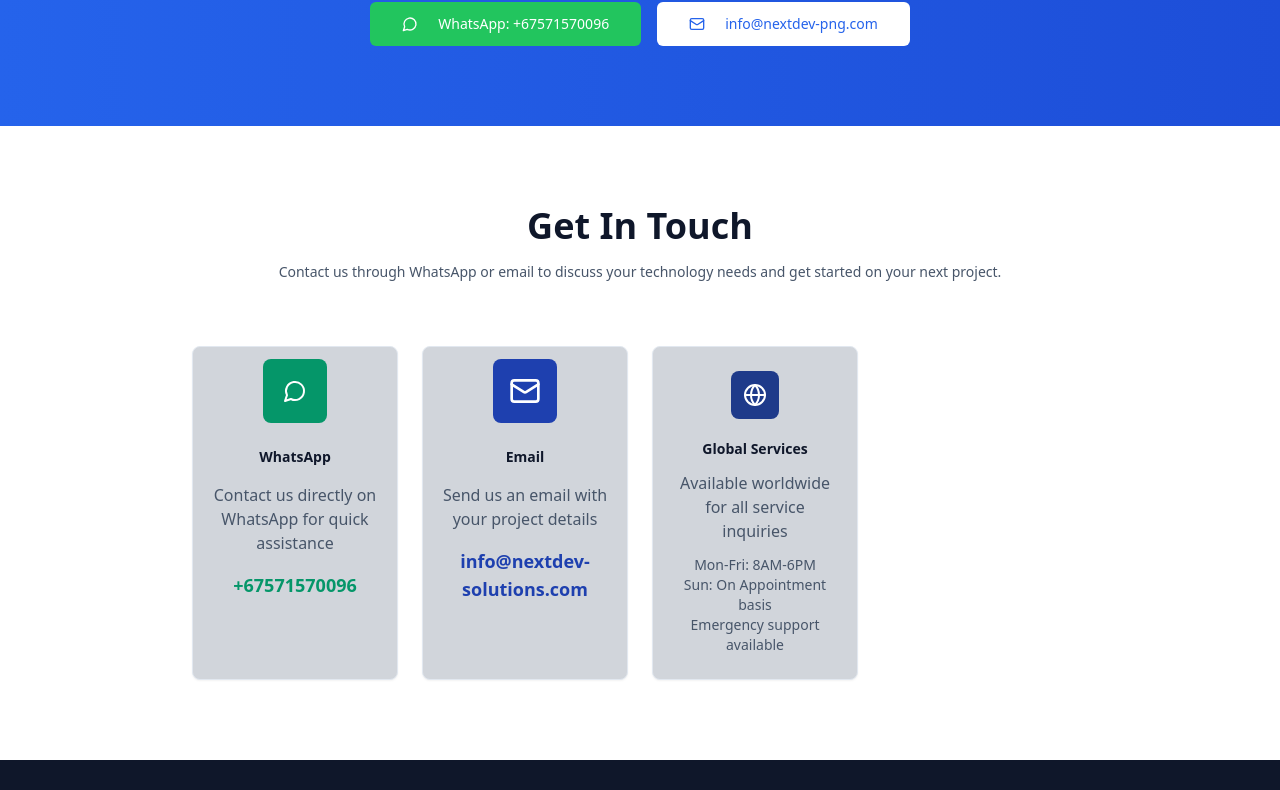
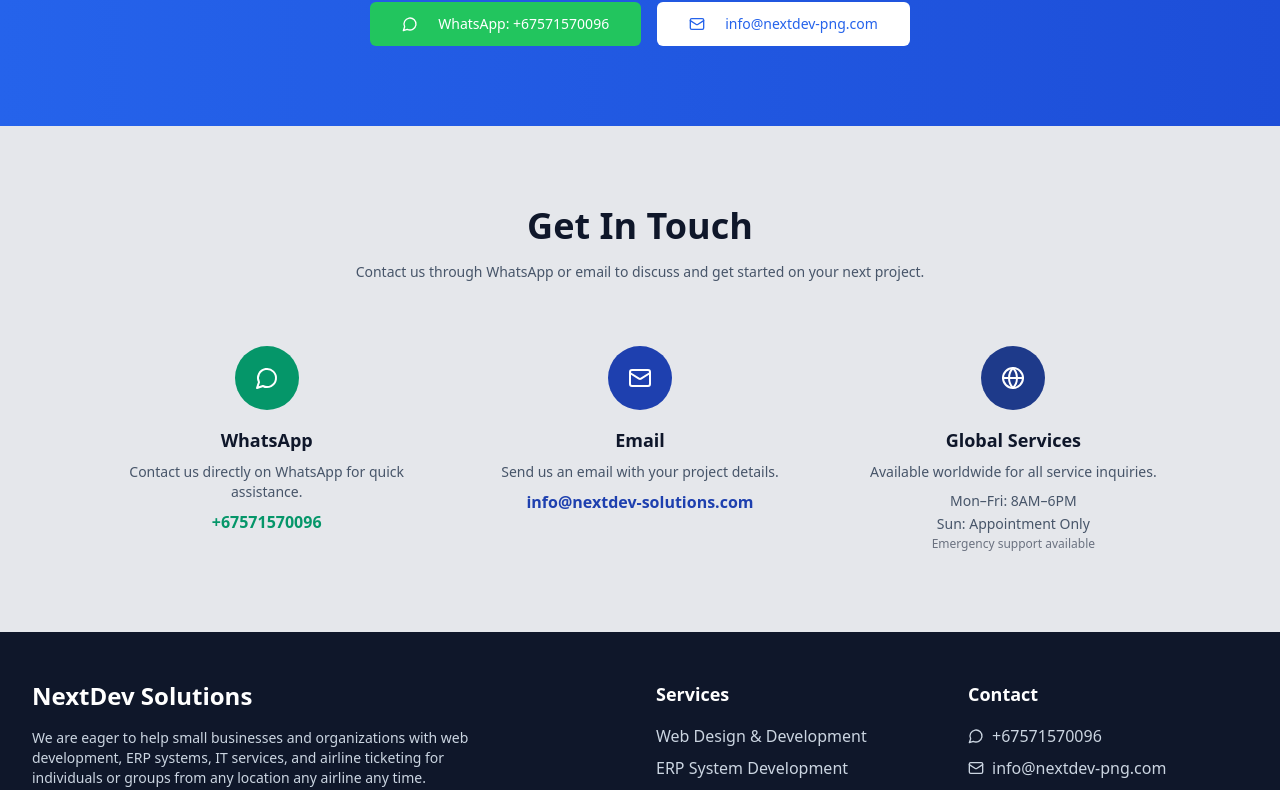
Before and after one commit to Nextgen-Support/nextgen-web, a React (Vite) app in the folder client/: page / in a window 1280 px wide. Shown: the part 3557-4347 px from the top of the page. Built offline with nearby package versions, Linux system fonts and the light colour scheme.

Commit message:
modified contacts and news

```diff
--- a/client/src/components/contact-section.tsx
+++ b/client/src/components/contact-section.tsx
@@ -1,66 +1,70 @@
-import { Card, CardContent } from "@/components/ui/card";
 import { MessageCircle, Mail, Globe } from "lucide-react";
 
 export default function ContactSection() {
   return (
-    <section id="contact" className="py-20 bg-white">
-      <div className="max-w-7xl mx-auto px-4 sm:px-6 lg:px-8">
+    <section id="contact" className="py-20 bg-gray-200">
+      <div className="max-w-6xl mx-auto px-4 sm:px-6 lg:px-8">
+        {/* Title and Intro */}
         <div className="text-center mb-16">
           <h2 className="text-3xl md:text-4xl font-bold text-nextdev-slate-900 mb-4">Get In Touch</h2>
-          <p className="text-sm text-nextdev-slate-600 max-w-3xl mx-auto">
-            Contact us through WhatsApp or email to discuss your technology needs and get started on your next project.
+          <p className="text-sm text-nextdev-slate-600 max-w-2xl mx-auto">
+            Contact us through WhatsApp or email to discuss and get started on your next project.
           </p>
         </div>
 
-        <div className="grid grid-cols-2 gap-4 md:grid-cols-4 md:gap-6 max-w-4xl mx-auto">
-          <Card className="bg-gray-300">
-            <CardContent className="p-3 text-center">
-              <div className="bg-nextdev-accent rounded-lg p-4 w-16 h-16 mx-auto mb-6 flex items-center justify-center">
+        {/* Contact Options */}
+        <div className="grid gap-8 md:grid-cols-3">
+          {/* WhatsApp */}
+          <div className="flex flex-col items-center text-center">
+            <div className="bg-nextdev-accent rounded-full p-4 w-16 h-16 flex items-center justify-center mb-4">
               <MessageCircle className="text-white h-6 w-6" />
             </div>
-              <h3 className="text-sm font-semibold text-nextdev-slate-900 mb-4">WhatsApp</h3>
-              <p className="text-nextdev-slate-600 mb-4">Contact us directly on WhatsApp for quick assistance</p>
+            <h3 className="text-lg font-semibold text-nextdev-slate-900 mb-2">WhatsApp</h3>
+            <p className="text-nextdev-slate-600 mb-2 text-sm">
+              Contact us directly on WhatsApp for quick assistance.
+            </p>
             <a
               href="https://wa.me/67571570096"
               target="_blank"
               rel="noopener noreferrer"
-                className="text-nextdev-accent hover:text-green-600 transition-colors font-semibold text-lg"
+              className="text-nextdev-accent hover:text-green-600 font-semibold text-base transition-colors"
             >
               +67571570096
             </a>
-            </CardContent>
-          </Card>
+          </div>
 
-          <Card className="bg-gray-300">
-            <CardContent className="p-3 text-center">
-              <div className="bg-nextdev-primary rounded-lg p-4 w-16 h-16 mx-auto mb-6 flex items-center justify-center">
-                <Mail className="text-white h-8 w-8" />
+          {/* Email */}
+          <div className="flex flex-col items-center text-center">
+            <div className="bg-nextdev-primary rounded-full p-4 w-16 h-16 flex items-center justify-center mb-4">
+              <Mail className="text-white h-6 w-6" />
             </div>
-              <h3 className="text-sm font-semibold text-nextdev-slate-900 mb-4">Email</h3>
-              <p className="text-nextdev-slate-600 mb-4">Send us an email with your project details</p>
+            <h3 className="text-lg font-semibold text-nextdev-slate-900 mb-2">Email</h3>
+            <p className="text-nextdev-slate-600 mb-2 text-sm">
+              Send us an email with your project details.
+            </p>
             <a
               href="mailto:info@nextdev-solutions.com"
-                className="text-nextdev-primary hover:text-blue-800 transition-colors font-semibold text-lg"
+              className="text-nextdev-primary hover:text-blue-800 font-semibold text-base transition-colors"
             >
               info@nextdev-solutions.com
             </a>
-            </CardContent>
-          </Card>
+          </div>
 
-          <Card className="bg-gray-300 md:col-span-2 lg:col-span-1">
-            <CardContent className="p-6 text-center">
-              <div className="bg-nextdev-secondary rounded-lg p-3 w-12 h-12 mx-auto mb-5 flex items-center justify-center">
+          {/* Global Services */}
+          <div className="flex flex-col items-center text-center">
+            <div className="bg-nextdev-secondary rounded-full p-4 w-16 h-16 flex items-center justify-center mb-4">
               <Globe className="text-white h-6 w-6" />
             </div>
-              <h3 className="text-sm font-semibold text-nextdev-slate-900 mb-3">Global Services</h3>
-              <p className="text-nextdev-slate-600 mb-3">Available worldwide for all service inquiries</p>
-              <div className="text-nextdev-slate-600 text-sm">
-                <p className="font-medium">Mon-Fri: 8AM-6PM</p>
-                <p className="font-medium">Sun: On Appointment basis</p>
-                <p className="text-sm">Emergency support available</p>
+            <h3 className="text-lg font-semibold text-nextdev-slate-900 mb-2">Global Services</h3>
+            <p className="text-nextdev-slate-600 mb-2 text-sm">
+              Available worldwide for all service inquiries.
+            </p>
+            <div className="text-nextdev-slate-600 text-sm leading-relaxed">
+              <p className="font-medium">Mon–Fri: 8AM–6PM</p>
+              <p className="font-medium">Sun: Appointment Only</p>
+              <p className="text-xs text-gray-500">Emergency support available</p>
             </div>
-            </CardContent>
-          </Card>
+          </div>
         </div>
       </div>
     </section>
--- a/client/src/components/news-section.tsx
+++ b/client/src/components/news-section.tsx
@@ -37,7 +37,7 @@
 
 export default function NewsSection() {
   return (
-    <section id="news" className="py-20 bg-gray-50">
+    <section id="news" className="py-20 bg-gray-300">
       <div className="max-w-7xl mx-auto px-4 sm:px-6 lg:px-8">
         <div className="text-center mb-12">
           <h2 className="text-3xl md:text-4xl font-bold text-blue-600 mb-4">
```
Lines whose indentation alone changed are shown as unchanged.
